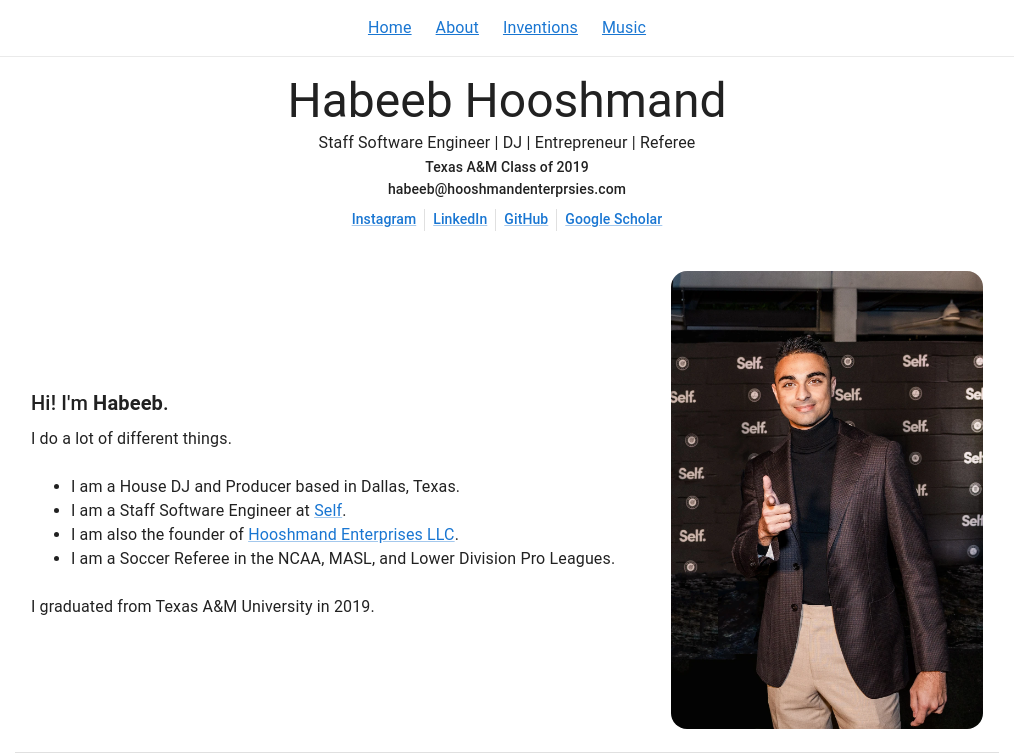
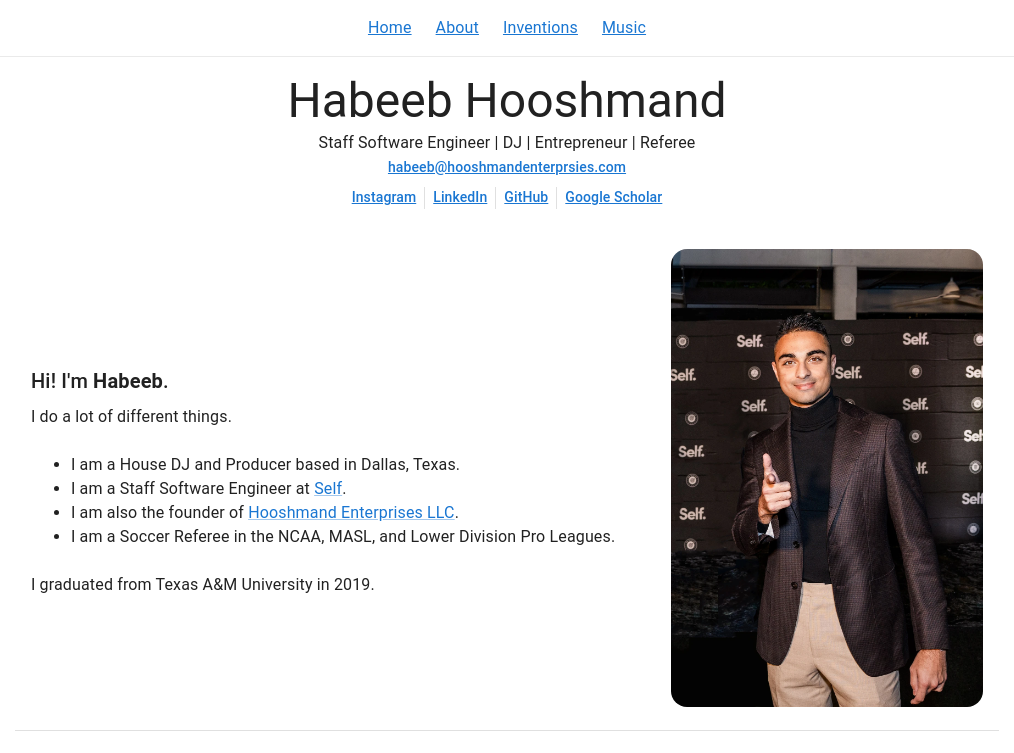
Before and after one commit to habeebmh/habeeb-bio-react-js, a React (Create React App) app: page /about in a window 1280 px wide. Shown: the top 753 px of the page, without its empty margins (133-1147 px from the left). Built offline with nearby package versions, Linux system fonts and the light colour scheme.

Commit message:
Refactor Biography component to replace Link with Typography for improved accessibility and styling; update email and social media links

```diff
--- a/src/pages/Biography.js
+++ b/src/pages/Biography.js
@@ -1,5 +1,5 @@
 import React from 'react'
-import { Divider, Link, Typography } from '@mui/material';
+import { Divider, Typography } from '@mui/material';
 
 import CareerTimeline from '../components/CareerTimeline';
 import About from '../components/About'
@@ -16,16 +16,15 @@ const Biography = () => {
         <Navigation />
         <Typography variant="h3">Habeeb Hooshmand</Typography>
         <Typography variant='subtitle1'>Staff Software Engineer | DJ | Entrepreneur | Referee</Typography>
-        <Typography variant='subtitle2'>Texas A&M Class of 2019</Typography>
-        <Typography variant='subtitle2'>habeeb@hooshmandenterprsies.com</Typography>
+        <Typography variant='subtitle2' component='a' href='mailto:habeeb@hooshmandenterprsies.com' color='primary'>habeeb@hooshmandenterprsies.com</Typography>
         <section className={styles.links}>
-          <Link target='_blank' rel='noopener noreferrer' variant='subtitle2' href='https://www.instagram.com/iamhabeebh/'>Instagram</Link>
+          <Typography target='_blank' rel='noopener noreferrer' variant='subtitle2' component='a' color='primary' href='https://www.instagram.com/iamhabeebh/'>Instagram</Typography>
           <Divider orientation='vertical' flexItem />
-          <Link target='_blank' rel='noopener noreferrer' variant='subtitle2' href='https://www.linkedin.com/in/habeebhooshmand/'>LinkedIn</Link>
+          <Typography target='_blank' rel='noopener noreferrer' variant='subtitle2' component='a' color='primary' href='https://www.linkedin.com/in/habeebhooshmand/'>LinkedIn</Typography>
           <Divider orientation='vertical' flexItem />
-          <Link target='_blank' rel='noopener noreferrer' variant='subtitle2' href='https://github.com/habeebmh'>GitHub</Link>
+          <Typography target='_blank' rel='noopener noreferrer' variant='subtitle2' component='a' color='primary' href='https://github.com/habeebmh'>GitHub</Typography>
           <Divider orientation='vertical' flexItem />
-          <Link target='_blank' rel='noopener noreferrer' variant='subtitle2' href='https://scholar.google.com/citations?user=iP66x48AAAAJ&hl=en'>Google Scholar</Link>
+          <Typography target='_blank' rel='noopener noreferrer' variant='subtitle2' component='a' color='primary' href='https://scholar.google.com/citations?user=iP66x48AAAAJ&hl=en'>Google Scholar</Typography>
         </section>
       </header>
       <div className={common.container}>
```
